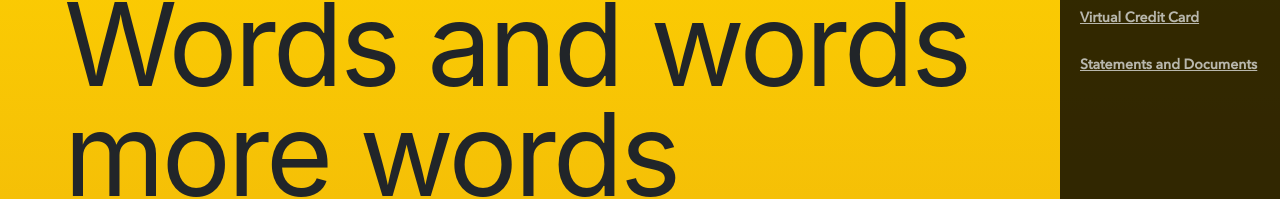
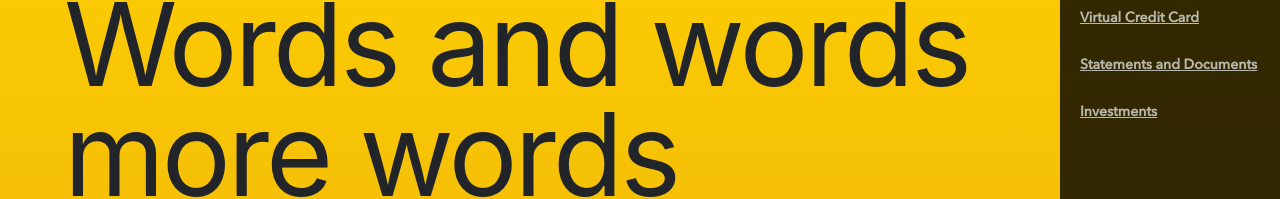
Before and after one commit to solidnetwork-bank/protectedpage, a React (Create React App) app: page / in a window 1280 px wide. Both pictures are taken after a click on the element 1198 px from the left and 91 px from the top of the page. Shown: the part 184-383 px from the top of the page. Built offline with nearby package versions, Linux system fonts and the light colour scheme; no server answers; a web font is replaced by a local one.

Commit message:
adds investments menu.

```diff
--- a/src/components/Menu.js
+++ b/src/components/Menu.js
@@ -36,6 +36,7 @@ export default function Menu() {
                 <a className="menu-item" href={EDITORIAL_PATH}>{EDITORIAL_HEADING}</a>
                 <a className="menu-item" href={VIRTUAL_CREDIT_CARD_PATH}>{VIRTUAL_CREDIT_CARD_HEADING}</a>
                 <a className="menu-item" href={STATEMENT_PATH}>{STATEMENT_HEADING}</a>
+                <a className="menu-item" href="/investment">Investments</a>
             </div>
         </nav>
     );
```
